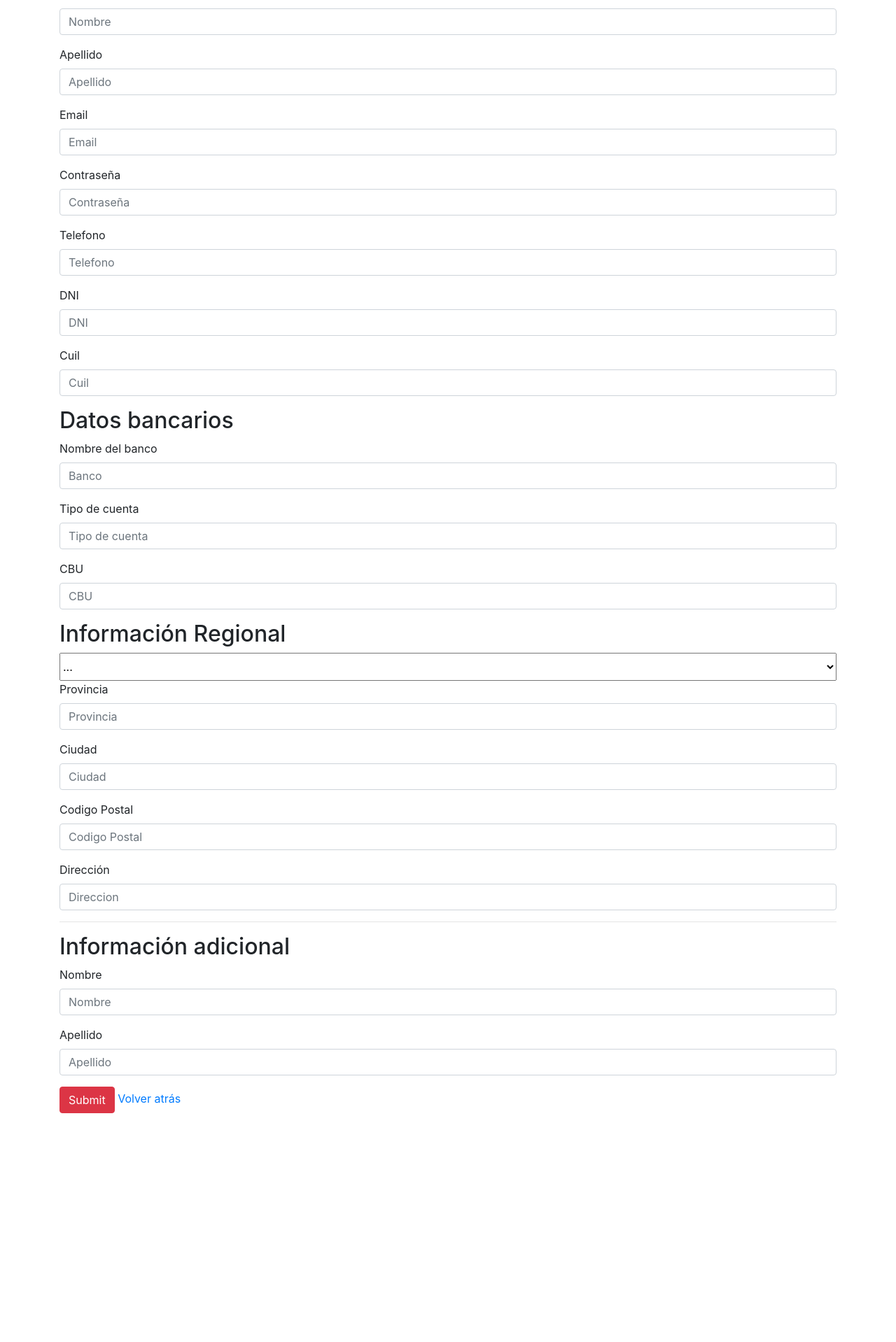
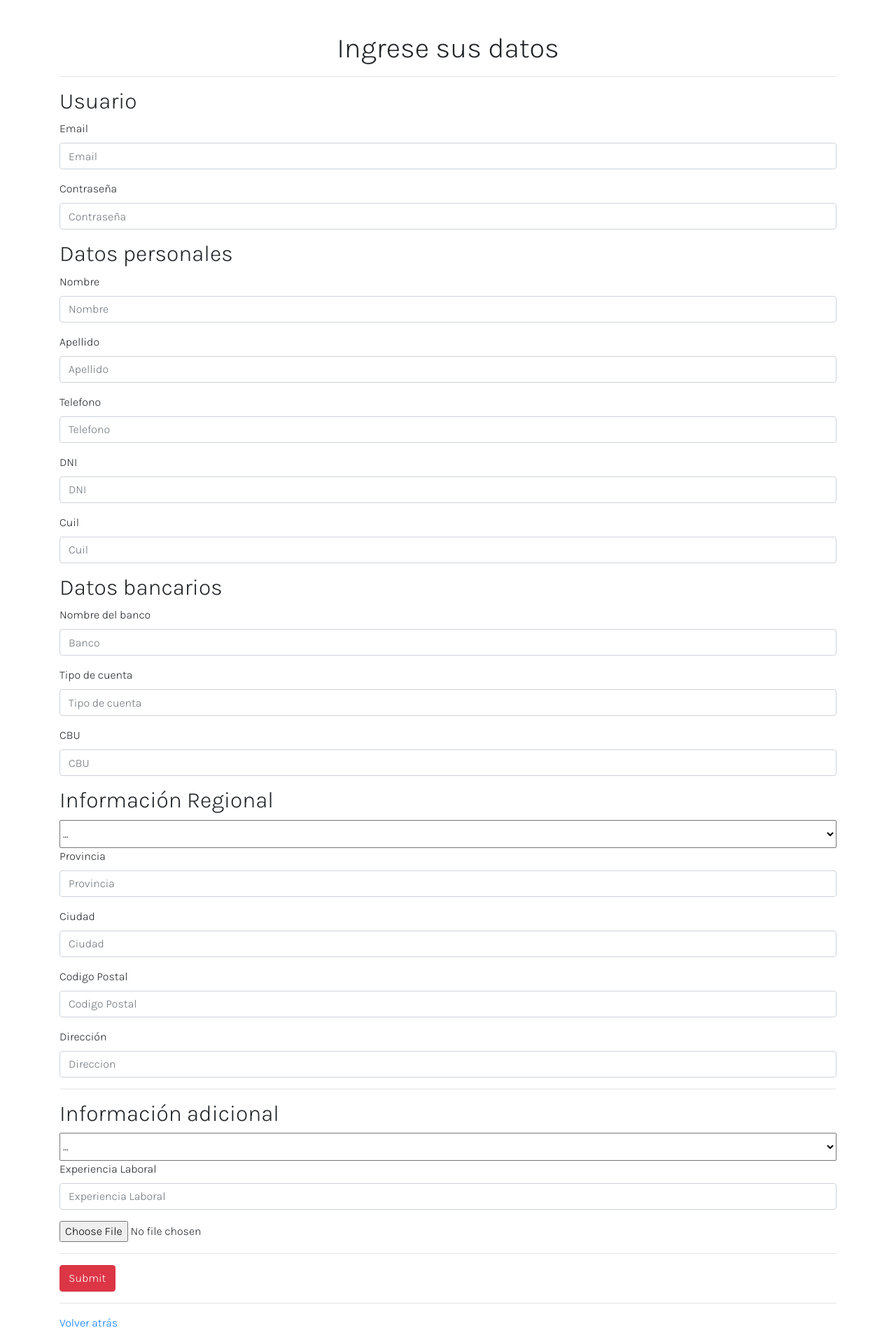
Before and after one commit to buenoaires21/team-3, a React (Create React App) app in the folder front/: page /register in a window 1280 px wide. Shown: the part 122-2040 px from the top of the page at 70% size. Built offline with nearby package versions, Linux system fonts and the light colour scheme.

Commit message:
formulario style

```diff
--- a/front/src/App.js
+++ b/front/src/App.js
@@ -12,7 +12,7 @@ function App() {
     <>
      < Navbar/>
 
-    <div className="container">
+    <div className="container font-page">
 
       <Route exact path="/" component={Home}/>
       <Route exact path="/register" component={Register}/>
--- a/front/src/Components/Login.jsx
+++ b/front/src/Components/Login.jsx
@@ -18,7 +18,7 @@ const Login = () => {
                     <input type="password" className="form-control" id="exampleInputPassword1" placeholder="Escribe tu contraseña" />
                 </div>
 
-                <button type="submit" className="btn btn-danger ">Submit</button>
+                <button type="submit" className="btn btn-danger mt-2 mb-3">Submit</button>
             </form>
 
         </div>
--- a/front/src/Components/Register.jsx
+++ b/front/src/Components/Register.jsx
@@ -3,16 +3,20 @@ import { Link } from 'react-router-dom'
 
 
 const Register = () => {
-    const [nombre, setNombre] = useState('');
-    const [apellido, setApellido] = useState('')
     const [mail, setMail] = useState('')
+    const [password, setPassword] = useState(0)
+    const [name, setName] = useState('');
+    const [lastName, setLastName] = useState('')
     const [dni, setDni] = useState(0)
     const [cuil, setCuil] = useState(0);
-    const [cbu, setCbu] = useState(0);
-    /*   const [cbu, setCbu] = useState (0)
-      const [cbu, setCbu] = useState (0)
-      const [cbu, setCbu] = useState (0)
-      const [cbu, setCbu] = useState (0) */
+    const [bankName, setBankName] = useState('');
+    const [bankClass, setBankClass] = useState('')
+    const [cbu, setCbu] = useState(0)
+    const [province, setProvince] = useState('');
+    const [city, setCity] = useState('');
+    const [zipCode, setZipCode] = useState(0);
+    const [direction, setDirection] = useState('');
+
 
 
     const onChange = () => {
@@ -30,23 +34,26 @@ const Register = () => {
     return (
         <div>
 
-            {/*
+            <div>
+                <h1 className='margin-top-form text-center'>Ingrese sus datos</h1>
+                <hr/>
+                <form >
+                    <h2>Usuario</h2>
+                    <div className="form-group">
+                        <label for="exampleInputPassword1">Email</label>
+                        <input type="text
+                        " className="form-control" id="exampleInputPassword1" placeholder="Email" />
+                    </div>
 
-            tipo de empleado (select)
-            nombre
-            apellido
-            mail
-            dni
-            numero de telefono
-            localidad
-            direccion
-            nivel educativo (select)
-            fecha de nacimiento
-            input para subir el cv
-            codigo postal
 
-            */}
-            <div>
+                    <div className="form-group">
+                        <label for="exampleInputPassword1">Contraseña</label>
+                        <input type="text
+                        " className="form-control" id="exampleInputPassword1" placeholder="Contraseña" />
+                    </div>
+
+
+                </form>
                 <form>
                     <h2>Datos personales</h2>
                     <div className="form-group">
@@ -60,17 +67,6 @@ const Register = () => {
                         " className="form-control" id="exampleInputPassword1" placeholder="Apellido" />
                     </div>
 
-                    <div className="form-group">
-                        <label for="exampleInputPassword1">Email</label>
-                        <input type="text
-                        " className="form-control" id="exampleInputPassword1" placeholder="Email" />
-                    </div>
-
-                    <div className="form-group">
-                        <label for="exampleInputPassword1">Contraseña</label>
-                        <input type="text
-                        " className="form-control" id="exampleInputPassword1" placeholder="Contraseña" />
-                    </div>
 
                     <div className="form-group">
                         <label for="exampleInputPassword1">Telefono</label>
@@ -150,23 +146,31 @@ const Register = () => {
                 <form>
                     <h2>Información adicional</h2>
 
-                    {/* otro select */}
-                    <div className="form-group">
-                        <label for="exampleInputEmail1">Nombre</label>
-                        <input type="email" className="form-control" id="exampleInputEmail1" aria-describedby="emailHelp" placeholder="Nombre" />
-                    </div>
+                    {/*  nivel educativootro select */}
+                    <select className="form-select select-width" aria-label="Default select example">
+                        <option selected>...</option>
+                        <option value="1">Secundario Incompleto</option>
+                        <option value="2">Secundario Completo</option>
+                        <option value="3">Terciario</option>
+                        <option value="4">Universitario Incompleto</option>
+                        <option value="5">Universitario Completo</option>
+                    </select>
+
                     {/* experiencia laboral */}
                     <div className="form-group">
-                        <label for="exampleInputPassword1">Apellido</label>
+                        <label for="exampleInputPassword1">Experiencia Laboral</label>
                         <input type="text
-                        " className="form-control" id="exampleInputPassword1" placeholder="Apellido" />
+                        " className="form-control" id="exampleInputPassword1" placeholder="Experiencia Laboral" />
                     </div>
                     {/* cargar un archivo */}
+                    <input type="file" />
+
+                    <hr/>
 
                     <button type="submit" className="btn btn-danger">Submit</button>
-                    <Link to='/'><a> Volver atrás </a></Link>
-
+                    <hr/>
                 </form>
+                <Link to='/'><a> Volver atrás </a></Link>
             </div>
 
         </div>
--- a/front/src/index.css
+++ b/front/src/index.css
@@ -11,6 +11,9 @@ code {
 
 }
 
+.font-page{
+  font-family: 'Karla', sans-serif;
+}
 .navbar{
   font-family: 'Karla', sans-serif;
 }
@@ -20,6 +23,7 @@ code {
 .home{
   font-family: 'Karla', sans-serif;
 }
+
 
 .margin-top-footer{
   margin-top: 32%;
```
